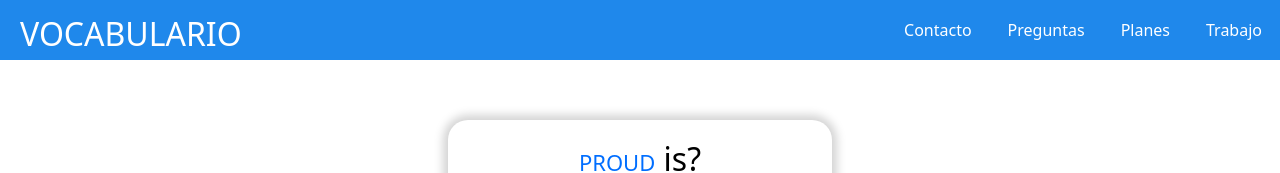
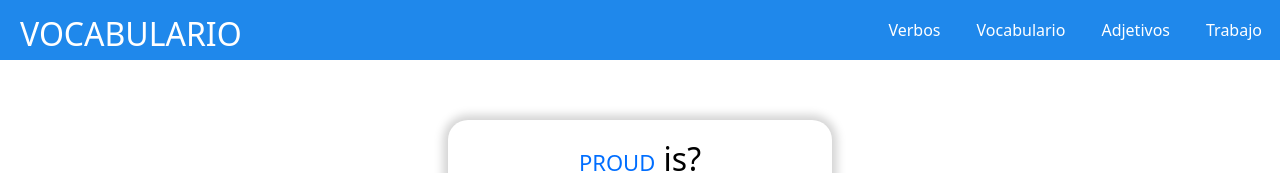
Before and after one commit to salemmp/aprende_ingles, a plain HTML site: page vocabulario.html in a window 1280 px wide. Shown: the top 173 px of the page. Drawn offline with nearby package versions, Linux system fonts and the light colour scheme.

Commit message:
Update vocabulario.html

```diff
--- a/vocabulario.html
+++ b/vocabulario.html
@@ -41,9 +41,9 @@
 
          <ul class="nav__ul">
 
-            <li class="nav__li"><a href="">Contacto</a></li>
-            <li class="nav__li"><a href="">Preguntas</a></li>
-            <li class="nav__li"><a href="">Planes</a></li>
+            <li class="nav__li"><a href="">Verbos</a></li>
+            <li class="nav__li"><a href="">Vocabulario</a></li>
+            <li class="nav__li"><a href="">Adjetivos</a></li>
             <li class="nav__li"><a href="">Trabajo</a></li>
         </ul>
 
```
